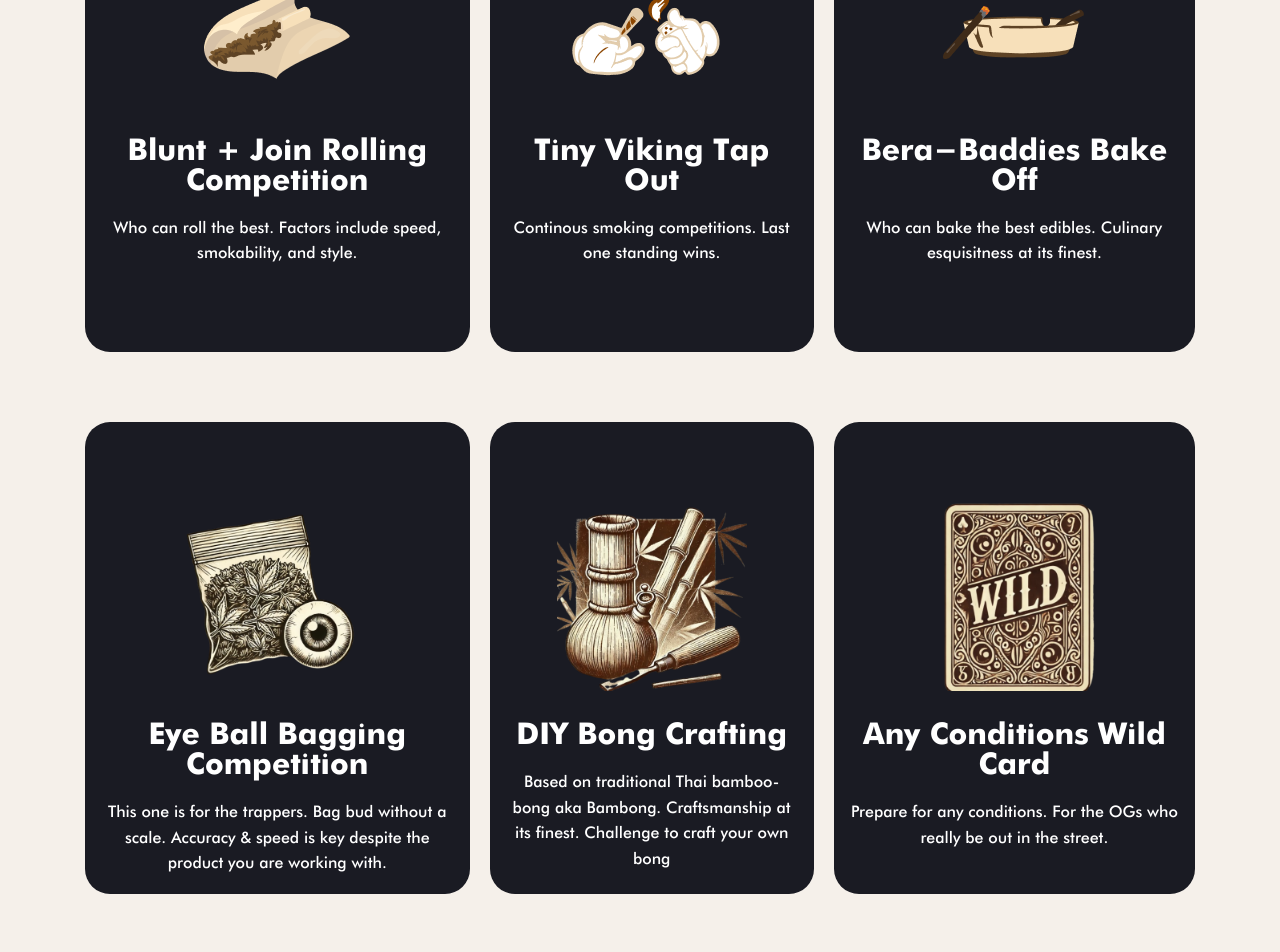
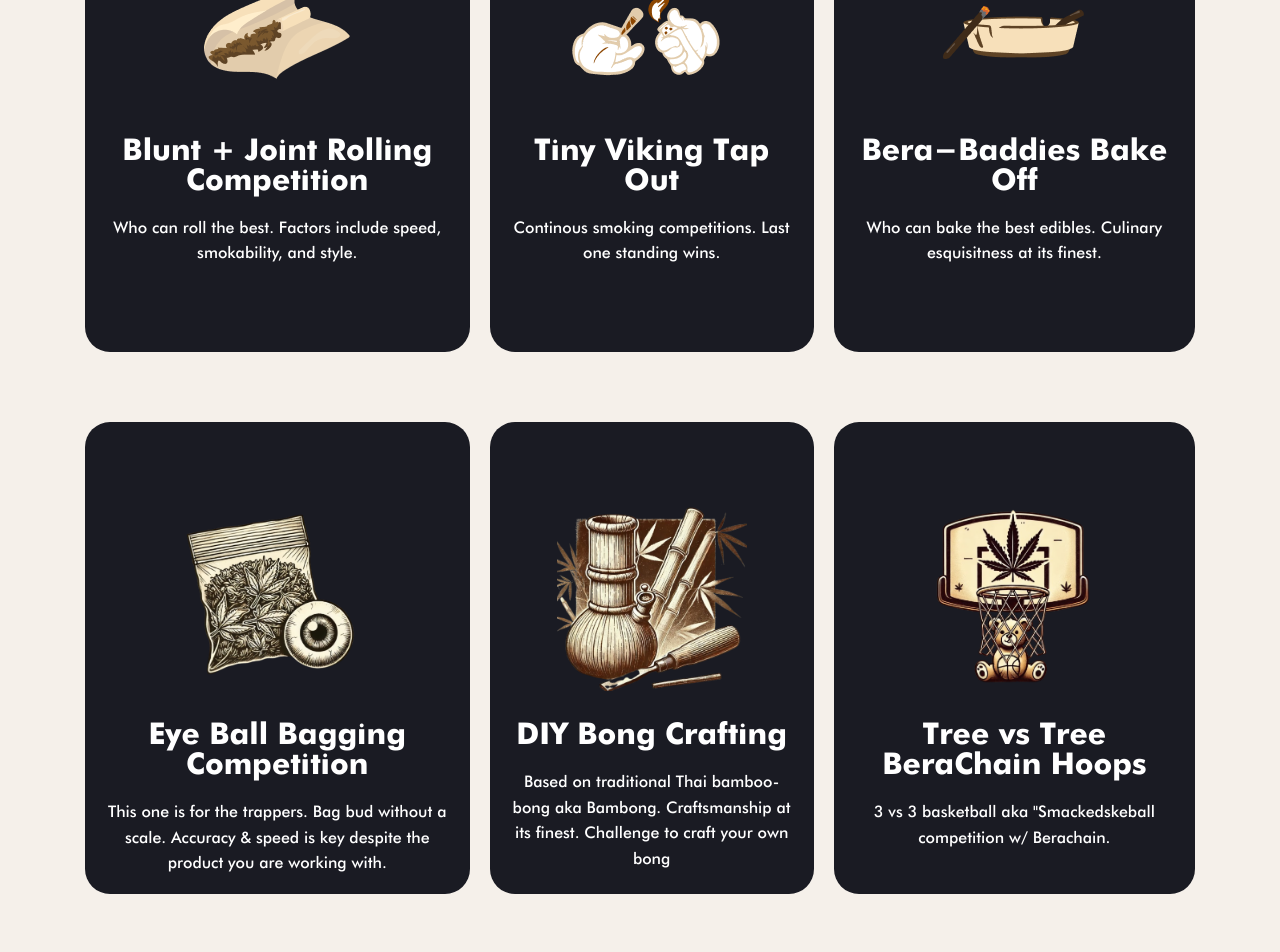
Before and after one commit to codingshot/bluntdao-olympics-landing, a React (Create React App) app: page / in a window 1280 px wide. Shown: the part 920-1872 px from the top of the page. Built offline with nearby package versions, Linux system fonts and the light colour scheme; a web font is replaced by a local one.

Commit message:
added hoops to the list of competitions

```diff
--- a/src/component/ProofOfSesh/POS.tsx
+++ b/src/component/ProofOfSesh/POS.tsx
@@ -3,7 +3,7 @@
 const POS = () => {
   const items = [
     {
-      title: "Blunt + Join Rolling Competition",
+      title: "Blunt + Joint Rolling Competition",
       description:
         "Who can roll the best. Factors include speed, smokability, and style.",
       img: "/img/roll-up.png",
@@ -30,6 +30,11 @@
       description:
         "Based on traditional Thai bamboo-bong aka Bambong. Craftsmanship at its finest. Challenge to craft your own bong",
       img: "/img/bambong.png",
+    },
+    {
+      title: "Tree vs Tree BeraChain Hoops",
+      description: `3 vs 3 basketball aka "Smackedskeball competition w/ Berachain.`,
+      img: "/img/hoops.png",
     },
     {
       title: "Any Conditions Wild Card",
```
Also changed, not shown: public/img/hoops.png (added).
